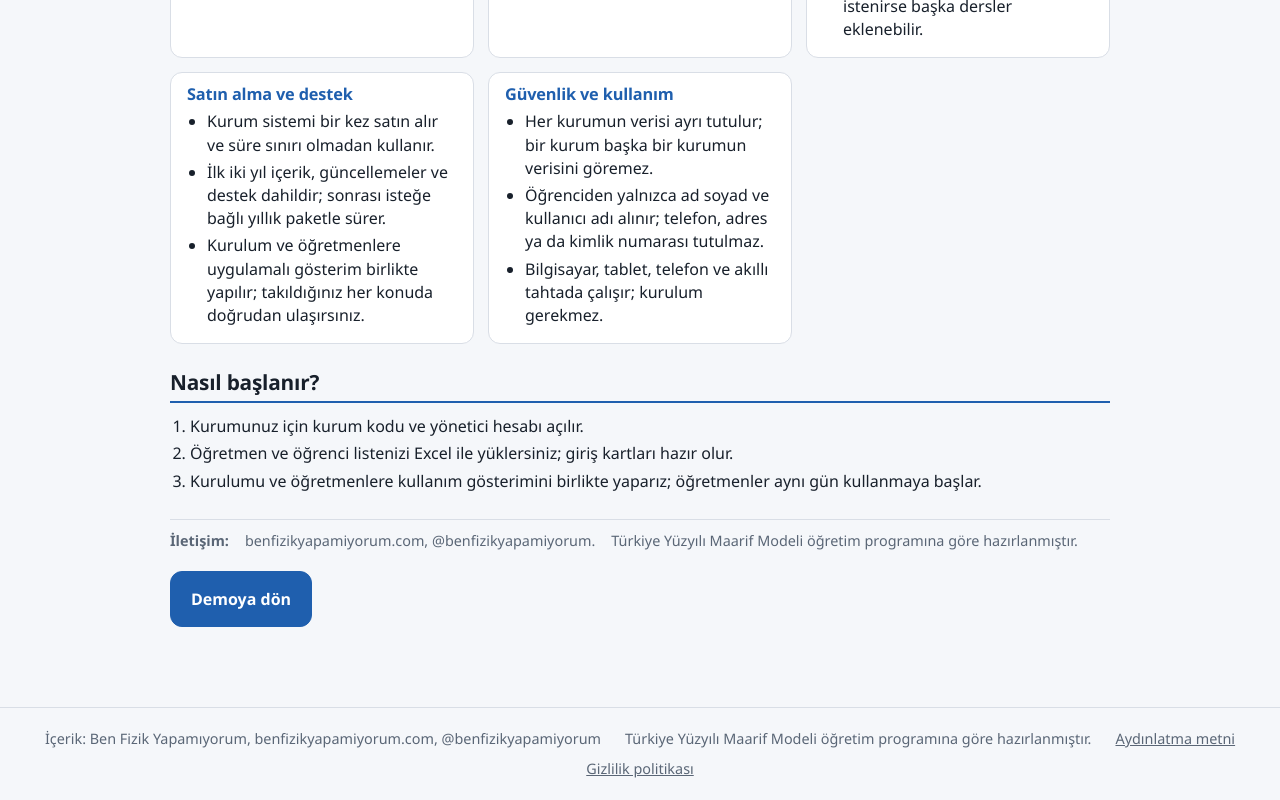
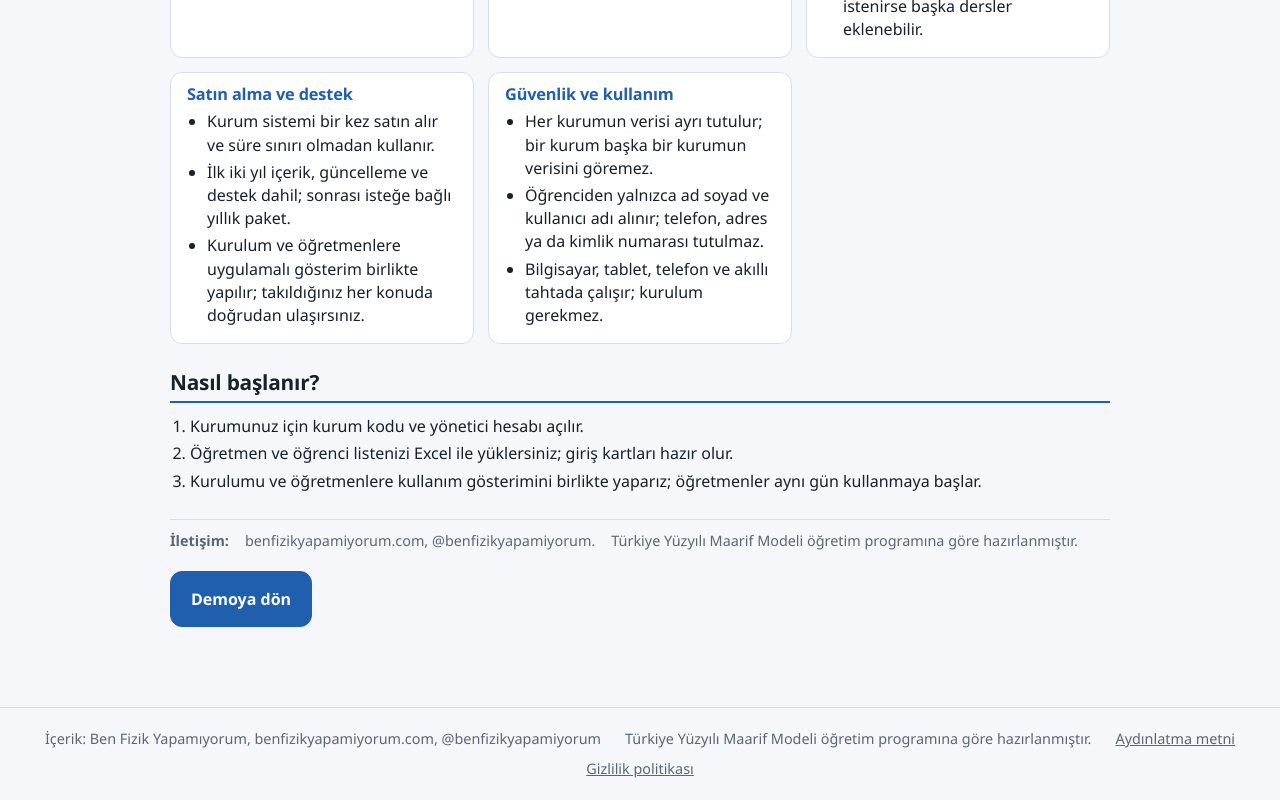
Before and after one commit to benfizikyapamiyorum/bfy-kurum, a React (Vite) app: page /tanitim in a window 1280 px wide. Shown: the part 1657-2457 px from the top of the page. Built offline with nearby package versions, Linux system fonts and the light colour scheme; no server answers; the database is empty.

Commit message:
Tanıtım belgesi iki sayfaya sığsın diye satın alma maddesini kısalt
Co-Authored-By: Claude Opus 5.5 <noreply@anthropic.com>
Claude-Session: https://claude.ai/code/session_01XUQFikqcdBvBgShaq9zUXj

```diff
--- a/src/sayfalar/Tanitim.tsx
+++ b/src/sayfalar/Tanitim.tsx
@@ -103,7 +103,7 @@ const KURUMDA: Bolum[] = [
     baslik: 'Satın alma ve destek',
     maddeler: [
       'Kurum sistemi bir kez satın alır ve süre sınırı olmadan kullanır.',
-      'İlk iki yıl içerik, güncellemeler ve destek dahildir; sonrası isteğe bağlı yıllık paketle sürer.',
+      'İlk iki yıl içerik, güncelleme ve destek dahil; sonrası isteğe bağlı yıllık paket.',
       'Kurulum ve öğretmenlere uygulamalı gösterim birlikte yapılır; takıldığınız her konuda doğrudan ulaşırsınız.',
     ],
   },
```
